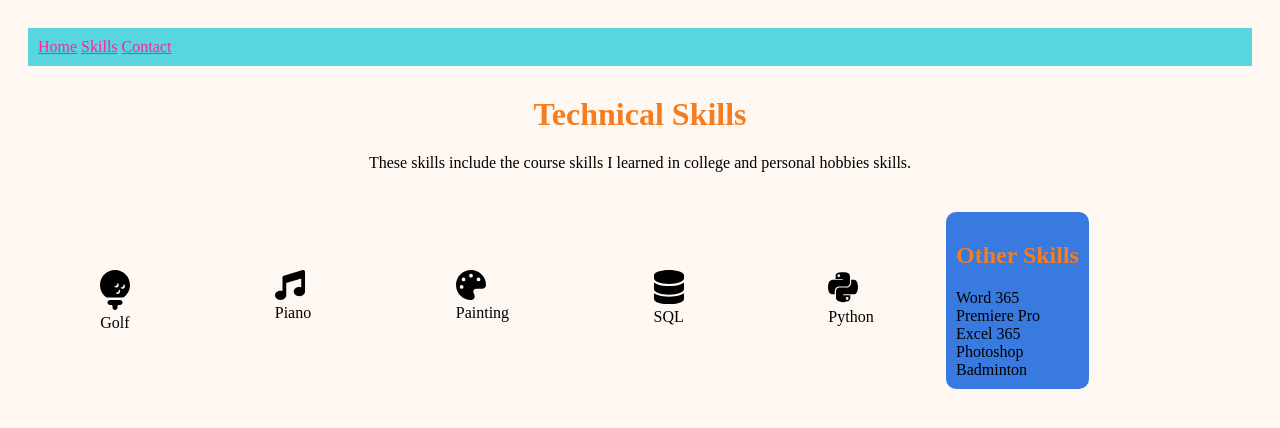
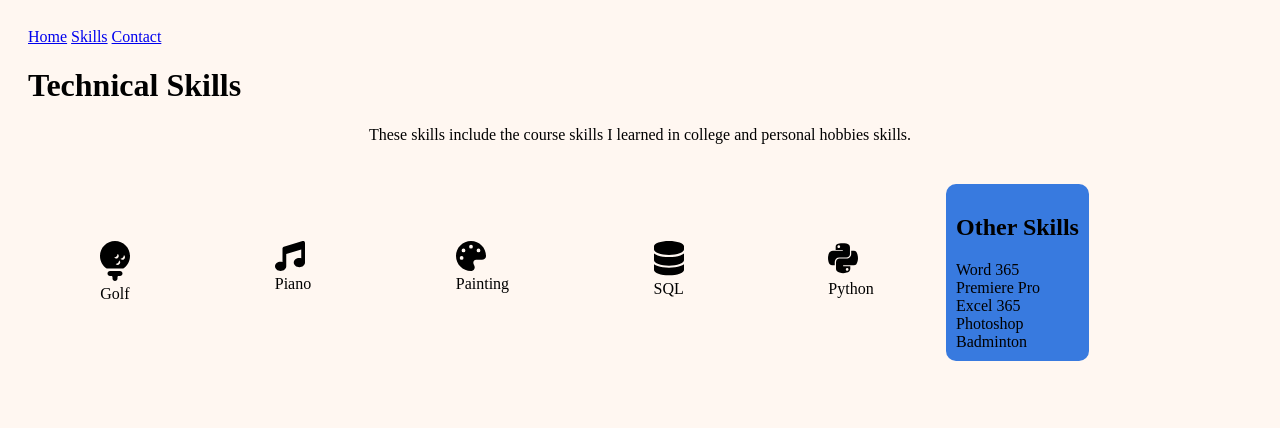
Before and after one commit to ksikww/ist263, a plain HTML site: page lab09/skills.html in a window 1280 px wide. Drawn offline with Linux system fonts and the light colour scheme.

Commit message:
Update styles.css

```diff
--- a/lab09/styles.css
+++ b/lab09/styles.css
@@ -3,30 +3,6 @@ body {
     color: #000000;
     padding: 20px;
 }
-
-a:link {color: #F72798;}
-
-a:visited {color: #F72798;}
-
-a:hover {color: #387ADF;}
-
-h1, h2, h3 {color: #F57D1F;
-        text-align: center;}
-
-nav {background-color: #59D5E0;}
-
-nav a {color: #F72798;}
-
-nav a:hover {
-    background-color: #387ADF;
-    color: #FFFFFF;}
-
-nav {padding: 10px;
-    margin-bottom: 30px;}
-
-.motto {float: right; margin-top: 0;}
-
-.clear {clear: both;}
 
 .skills, .left, .right {display: flex;}
 
```
